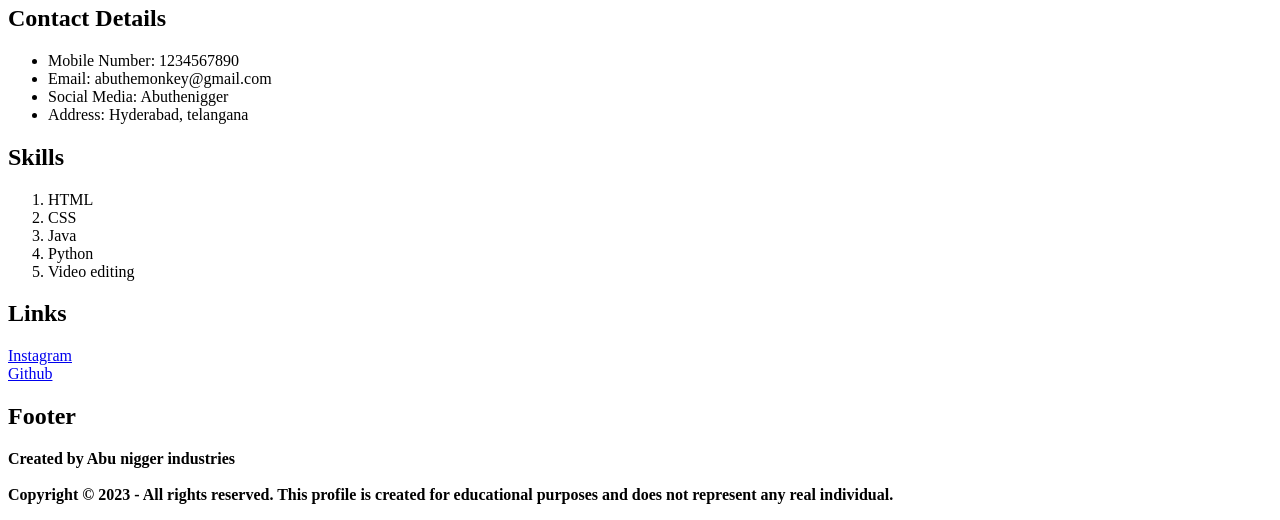
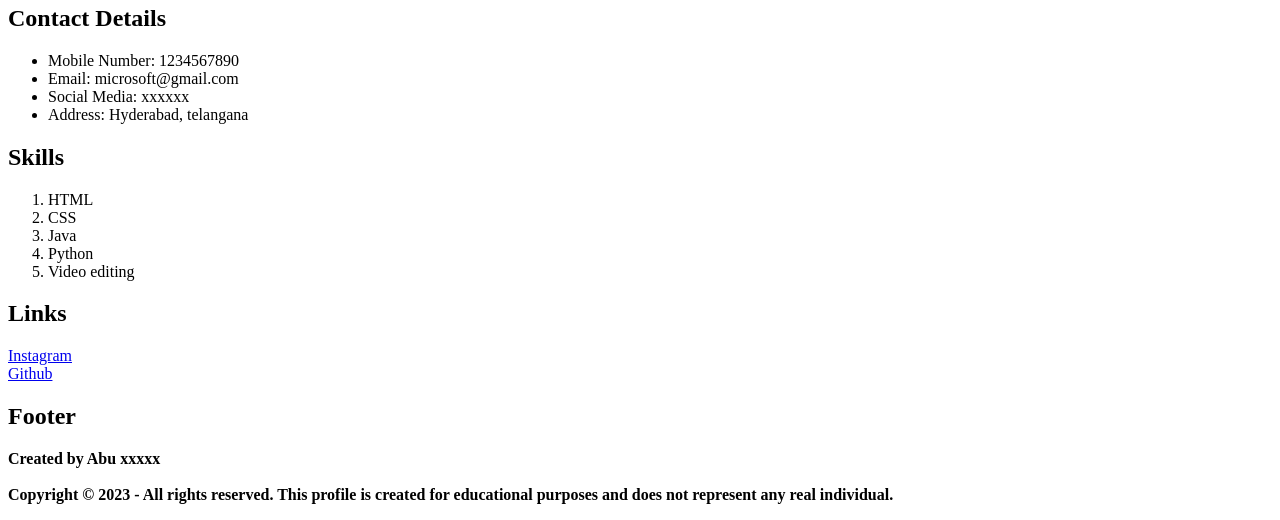
Before and after one commit to yashwanthk87/index-cuh, a plain HTML site: page index.html in a window 1280 px wide. Shown: the part 451-971 px from the top of the page. Drawn offline with Linux system fonts and the light colour scheme.

Commit message:
Update index.html

```diff
--- a/index.html
+++ b/index.html
@@ -16,8 +16,8 @@
     </h2>
     <ul>
         <li> Mobile Number: 1234567890</li>
-        <li>Email: abuthemonkey@gmail.com</li>
-        <li>Social Media: Abuthenigger</li>
+        <li>Email: microsoft@gmail.com</li>
+        <li>Social Media: xxxxxx</li>
         <li>Address: Hyderabad, telangana </li>
     </ul>
     <h2>
@@ -41,7 +41,7 @@
         Footer
     </h2>
     <p>
-        <b> Created by Abu nigger industries <br> </br>
+        <b> Created by Abu xxxxx <br> </br>
         <b>Copyright © 2023</b> - All rights reserved. This profile is created for educational purposes and does not represent any real individual.
     </p>
   </body>
```
